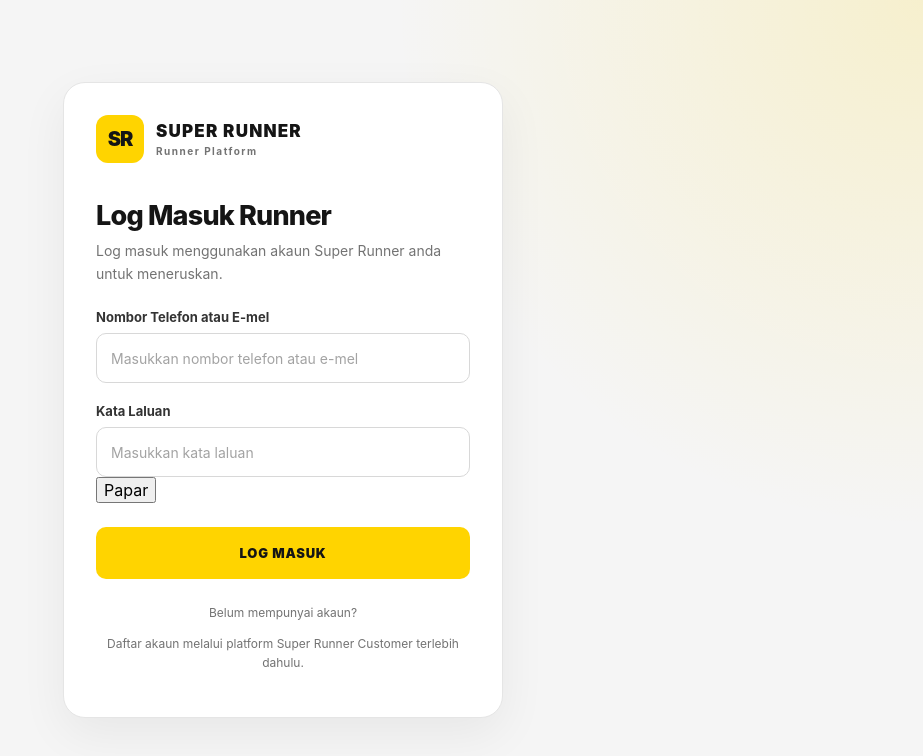
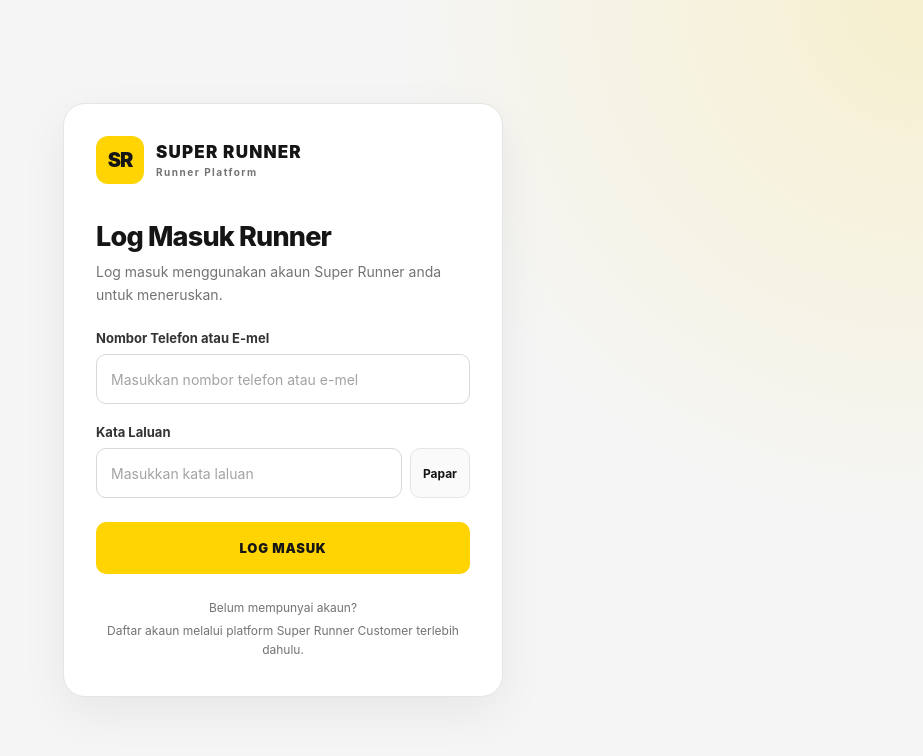
Before and after one commit to akuhudhud/projek-aplikasi-modular, a React (Vite) app in the folder frontend/runner/: page / in a window 1280 px wide. Shown: the top 756 px of the page, without its empty margins (357-1280 px from the left). Built offline with nearby package versions, Linux system fonts and the light colour scheme; no server answers.

Commit message:
Update runner.css

```diff
--- a/frontend/runner/styles/runner.css
+++ b/frontend/runner/styles/runner.css
@@ -178,6 +178,32 @@ button:disabled {
     box-shadow: 0 0 0 3px rgba(255, 212, 0, 0.2);
 }
 
+.runner-auth__password {
+    display: flex;
+    align-items: stretch;
+    gap: 8px;
+}
+
+.runner-auth__password input {
+    flex: 1;
+    min-width: 0;
+}
+
+.runner-auth__password button {
+    flex-shrink: 0;
+    padding: 0 12px;
+    border: 1px solid var(--runner-border);
+    border-radius: 10px;
+    background: #fafafa;
+    color: var(--runner-black);
+    font-size: 12px;
+    font-weight: 750;
+}
+
+.runner-auth__password button:hover:not(:disabled) {
+    background: #eeeeee;
+}
+
 .runner-auth__submit {
     min-height: 52px;
     margin-top: 4px;
@@ -205,6 +231,10 @@ button:disabled {
     font-size: 12px;
     line-height: 1.6;
     text-align: center;
+}
+
+.runner-auth__footer p {
+    margin: 4px 0;
 }
 
 .runner-auth__error,
@@ -249,7 +279,7 @@ button:disabled {
     font-weight: 900;
 }
 
-.runner-access__status h1 {
+.runner-access__status h2 {
     margin: 0 0 12px;
     color: var(--runner-black);
     font-size: 23px;
@@ -295,9 +325,11 @@ button:disabled {
     text-align: left;
 }
 
-.runner-access__instruction strong {
+.runner-access__instruction h3 {
+    margin: 0;
     color: var(--runner-black);
     font-size: 13px;
+    font-weight: 850;
 }
 
 .runner-access__instruction p {
@@ -441,7 +473,7 @@ button:disabled {
         font-size: 24px;
     }
 
-    .runner-access__status h1 {
+    .runner-access__status h2 {
         font-size: 21px;
     }
 
```
